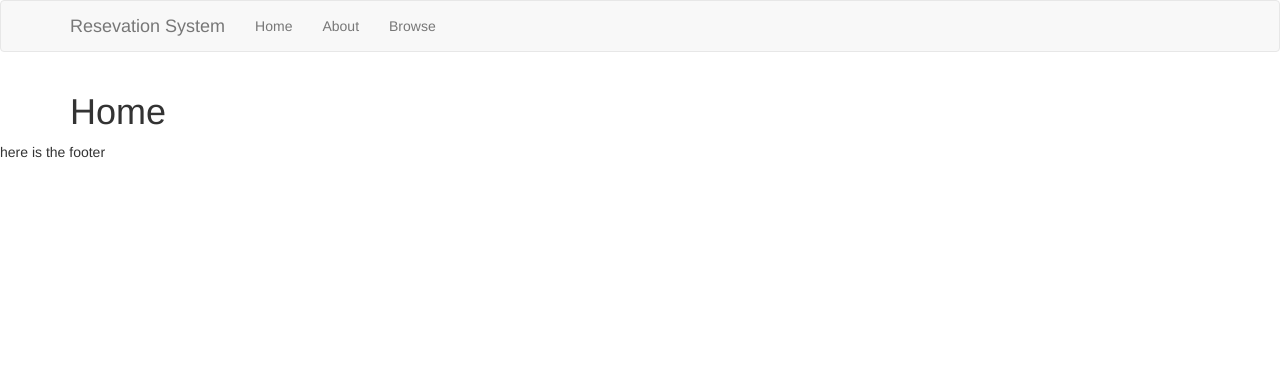
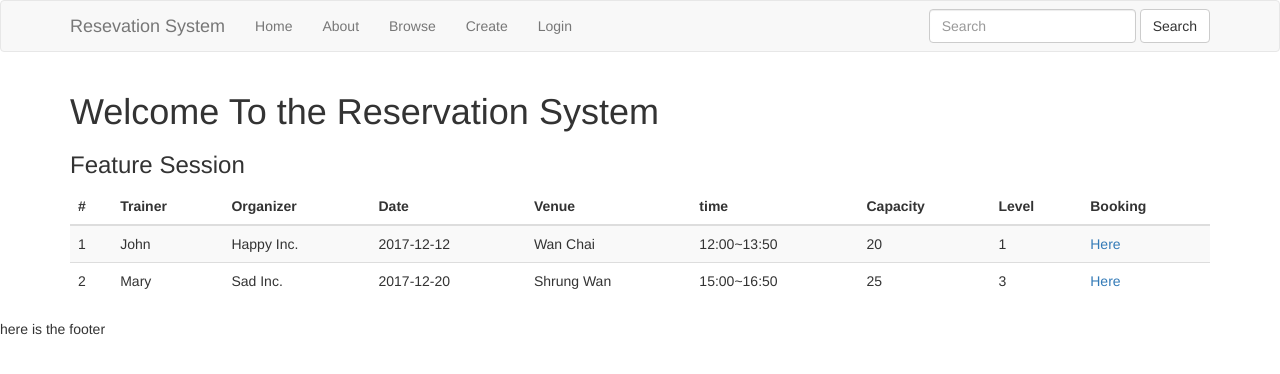
Before and after one commit to wyuenchy/DatabaseCI, a CodeIgniter app: page /DatabaseCI/ in a window 1280 px wide. Shown: the top 374 px of the page. Run offline with CodeIgniter, Linux system fonts and the light colour scheme; some libraries are stand-ins or nearby versions.

Commit message:
added pseudo feature session

```diff
--- a/application/views/Template/nav.php
+++ b/application/views/Template/nav.php
@@ -8,7 +8,15 @@
             <li><a href="<?php echo base_url(); ?>">Home</a></li>
             <li><a href="<?php echo base_url(); ?>about">About</a></li>
             <li><a href="<?php echo base_url(); ?>/pages/browse">Browse</a></li>
+            <li><a href="<?php echo base_url(); ?>/pages/create">Create</a></li>
+            <li><a href="#">Login</a></li>
           </ul>
+          <form class="navbar-form navbar-right" role="search">
+            <div class="form-group">
+              <input type="text" class="form-control" placeholder="Search">
+            </div>
+            <button type="submit" class="btn btn-default">Search</button>
+    </form>
         </div>
       </div>
     </nav>
--- a/application/views/pages/home.php
+++ b/application/views/pages/home.php
@@ -1 +1,42 @@
-<h1><?= $title ?></h1>
+<!-- <h1><?= $title ?></h1> -->
+<h1>Welcome To the Reservation System</h1>
+<h3>Feature Session</h3>
+<table class="table table-striped table-hover ">
+  <thead>
+    <tr>
+      <th>#</th>
+      <th>Trainer</th>
+      <th>Organizer</th>
+      <th>Date</th>
+      <th>Venue</th>
+      <th>time</th>
+      <th>Capacity</th>
+      <th>Level</th>
+      <th>Booking</th>
+    </tr>
+  </thead>
+  <tbody>
+    <tr>
+      <td>1</td>
+      <td>John</td>
+      <td>Happy Inc.</td>
+      <td>2017-12-12</td>
+      <td>Wan Chai</td>
+      <td>12:00~13:50</td>
+      <td>20</td>
+      <td>1</td>
+      <td><a href='#'>Here</a></td>
+    </tr>
+    <tr>
+      <td>2</td>
+      <td>Mary</td>
+      <td>Sad Inc.</td>
+      <td>2017-12-20</td>
+      <td>Shrung Wan</td>
+      <td>15:00~16:50</td>
+      <td>25</td>
+      <td>3</td>
+      <td><a href='#'>Here</a></td>
+    </tr>
+  </tbody>
+</table>
```
Also changed, not shown: application/views/pages/browse.php (+27 -1 lines).
